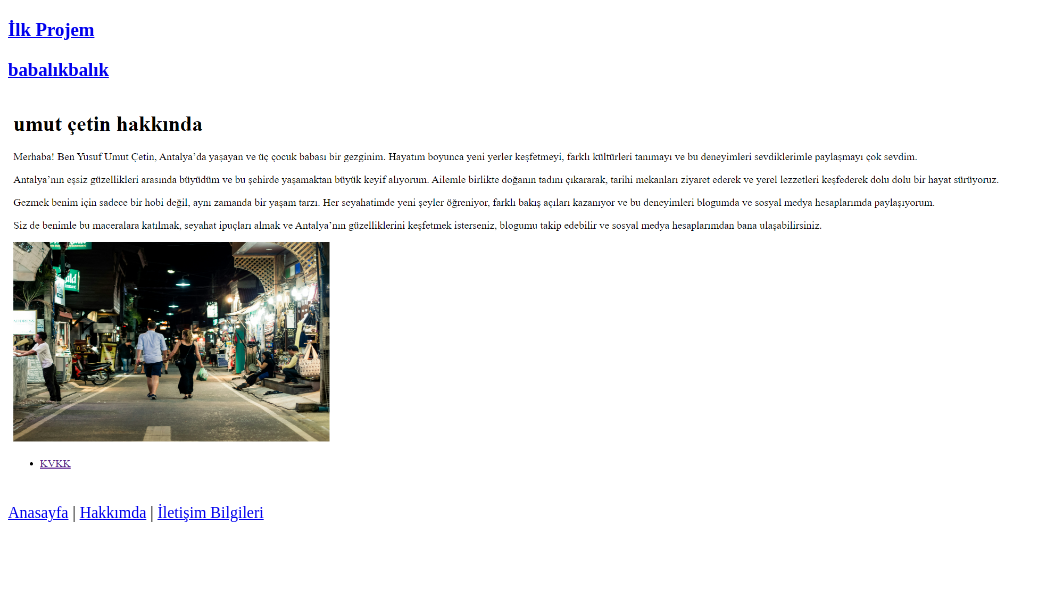
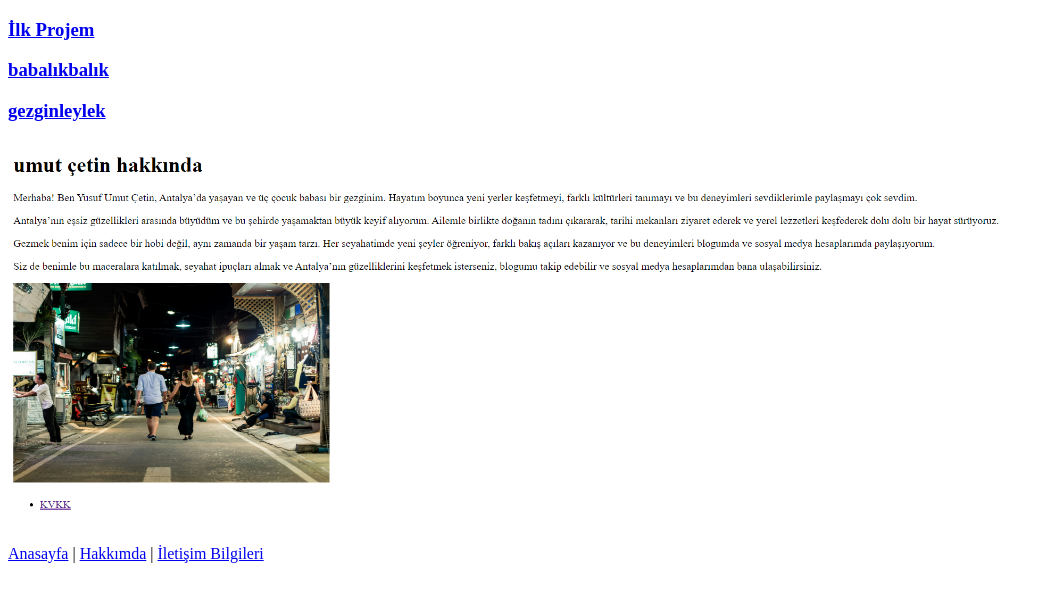
Before and after one commit to yumutcetin/yumutcetin.github.io, a plain HTML site: page projelerim.html in a window 1280 px wide. Shown: the whole page, without its empty margins (0-1052 px from the left). Drawn offline with Linux system fonts and the light colour scheme.

Commit message:
Update projelerim.html

```diff
--- a/projelerim.html
+++ b/projelerim.html
@@ -9,6 +9,7 @@
 
   <h3><a href="\ilkproje\index.html" target="_blank">İlk Projem</a></h3>
  <h3><a href="\babalıkbalık\index.html" target="_blank">babalıkbalık</a></h3>
+<h3><a href="\gezginleylek\index.html" target="_blank">gezginleylek</a></h3>
   <a href="\ilkproje\hakkimda.html" target="_blank">
     <img src="ilkprojemss.PNG" alt="ilkprojescreenshot" windth="400"height="400">
   </a>
```
